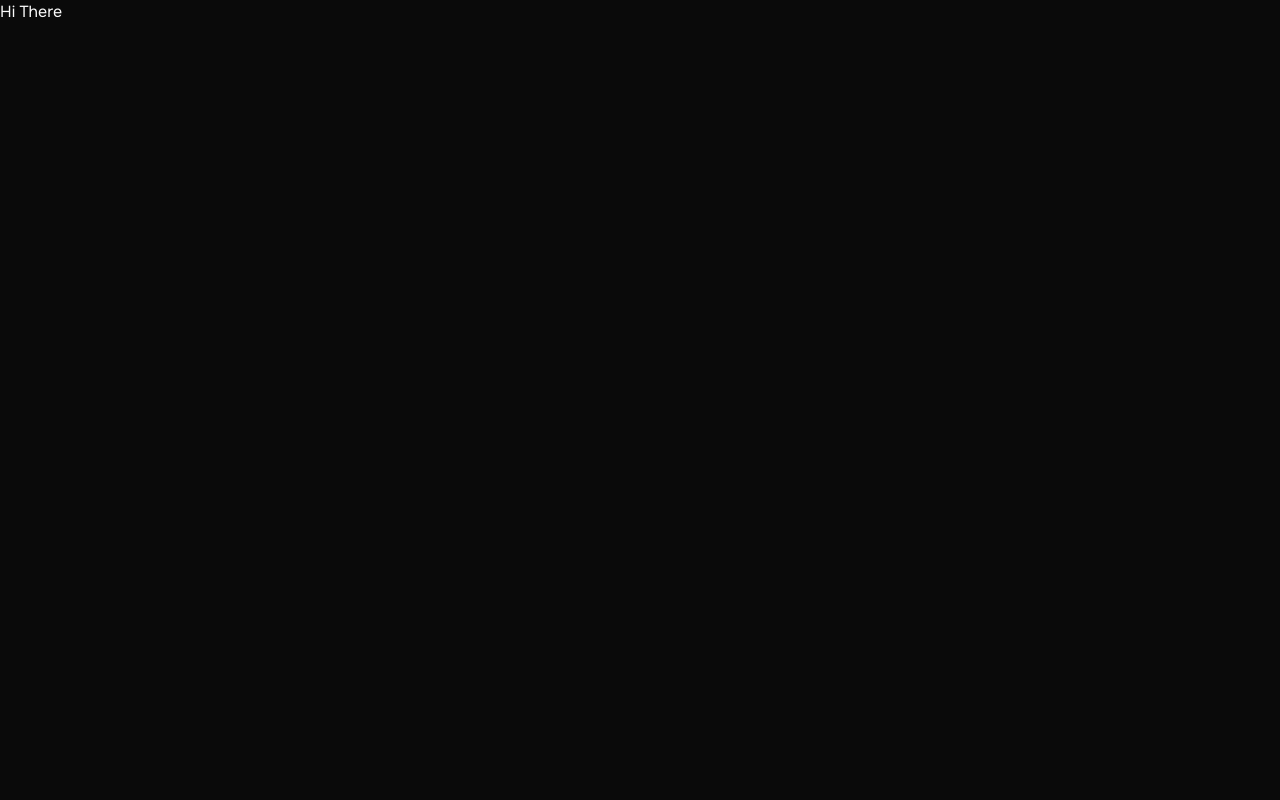
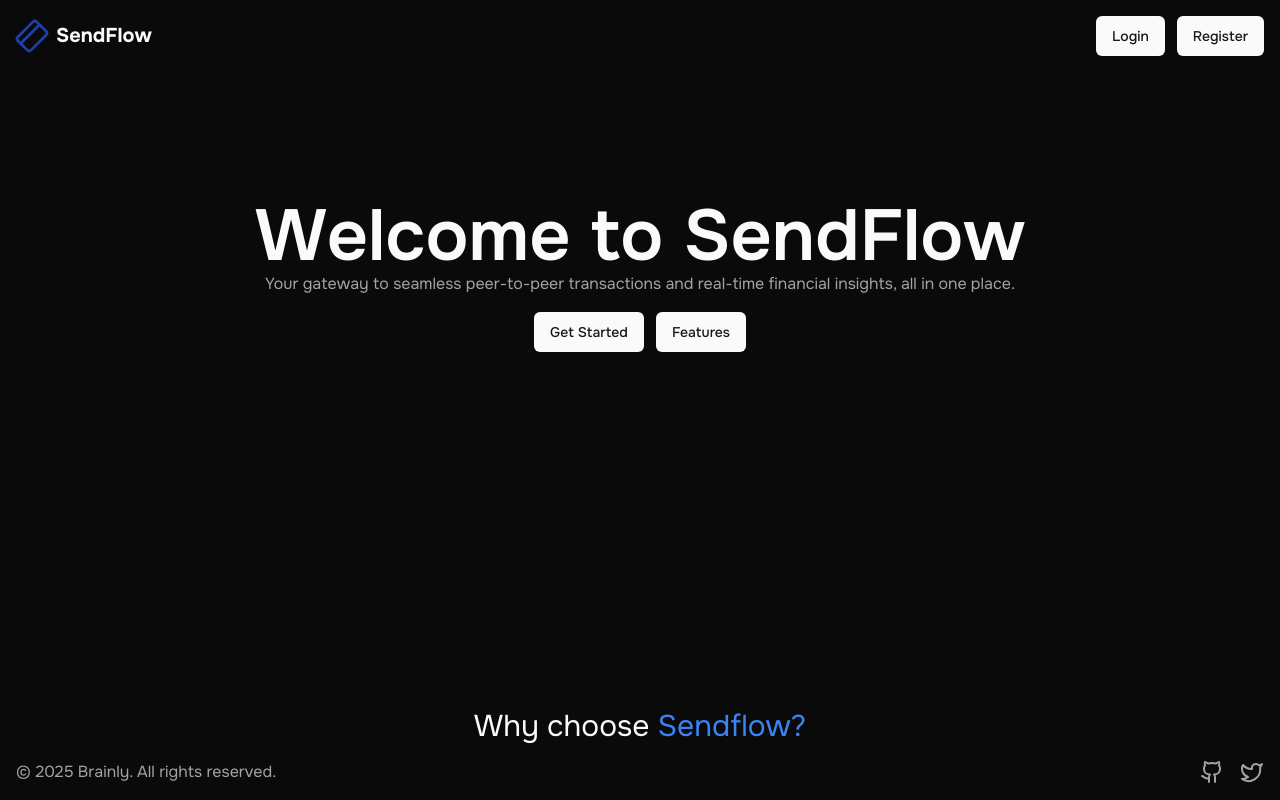
Before and after one commit to Prathamesh0222/sendflow, a Next.js app: page / in a window 1280 px wide. Built offline with nearby package versions, Linux system fonts and the light colour scheme.

Commit message:
Enhance Home page layout with new Navbar and Footer components; introduce feature highlights and improved user interface for better engagement

```diff
--- a/app/page.tsx
+++ b/app/page.tsx
@@ -1,3 +1,46 @@
+import { LandingFooter } from "@/components/LandingFooter";
+import { LandingNavbar } from "@/components/LandingNavbar";
+import { Button } from "@/components/ui/button";
+
 export default function Home() {
-  return <div>Hi There</div>;
+  const features = [
+    {
+      title: "Instant Transfers",
+      description: "Send and receive money instantly with just a few clicks.",
+    },
+    {
+      title: "Financial Insights",
+      description:
+        "Track your spending patterns and gain valuable insights with interactive visualizations",
+    },
+    {
+      title: "User Profiles",
+      description:
+        "Manage your profile and easily connect with your transaction partners",
+    },
+  ];
+
+  return (
+    <main className="max-w-7xl mx-auto min-h-screen flex flex-col">
+      <LandingNavbar />
+      <div className="flex-grow justify-center text-center">
+        <h1 className="text-7xl mt-32 font-semibold">Welcome to SendFlow</h1>
+        <p className="text-muted-foreground">
+          Your gateway to seamless peer-to-peer transactions and real-time
+          financial insights, all in one place.
+        </p>
+        <div className="space-x-3 mt-4">
+          <Button>Get Started</Button>
+          <Button>Features</Button>
+        </div>
+      </div>
+      <div>
+        <h2 className="text-3xl text-center mt-12">
+          Why choose <span className="text-blue-500">Sendflow?</span>
+        </h2>
+      </div>
+      <div className=""></div>
+      <LandingFooter />
+    </main>
+  );
 }
--- /dev/null
+++ b/components/LandingFooter.tsx
@@ -0,0 +1,21 @@
+import { Github, LucideTwitter } from "lucide-react";
+import Link from "next/link";
+
+export const LandingFooter = () => {
+  const currentYear = new Date().getFullYear();
+  return (
+    <footer className="p-4">
+      <div className="flex max-w-7xl mx-auto text-center text-muted-foreground items-center justify-between">
+        <p> {`© ${currentYear} Brainly. All rights reserved.`}</p>
+        <span className="flex gap-4">
+          <Link href={"https://github.com/Prathamesh0222"}>
+            <Github />
+          </Link>
+          <Link href={"http://x.com/Prathamesh_0222"}>
+            <LucideTwitter />
+          </Link>
+        </span>
+      </div>
+    </footer>
+  );
+};
--- /dev/null
+++ b/components/LandingNavbar.tsx
@@ -0,0 +1,21 @@
+import { CreditCard } from "lucide-react";
+import { Button } from "./ui/button";
+
+export const LandingNavbar = () => {
+  return (
+    <div className="p-4">
+      <div className="flex justify-between">
+        <div className="flex items-center gap-2">
+          <div className="-rotate-45">
+            <CreditCard size={32} className="text-blue-800" />
+          </div>
+          <h1 className="text-xl font-bold">SendFlow</h1>
+        </div>
+        <div className="space-x-3">
+          <Button>Login</Button>
+          <Button>Register</Button>
+        </div>
+      </div>
+    </div>
+  );
+};
```
